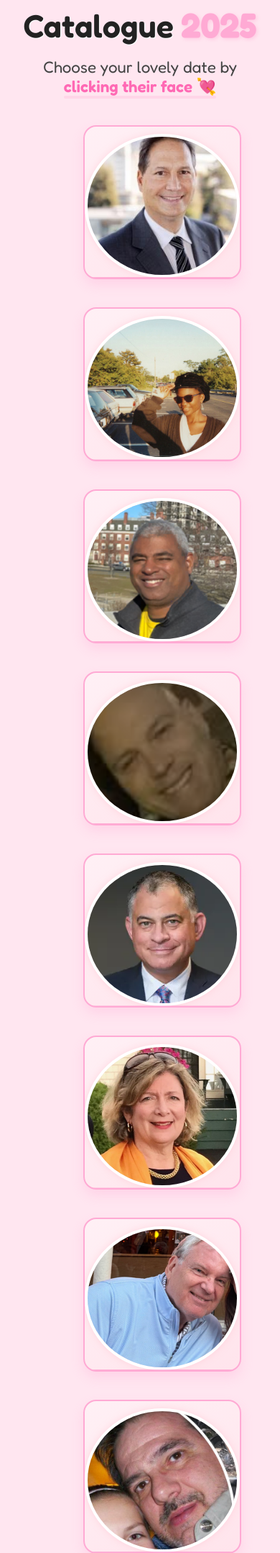
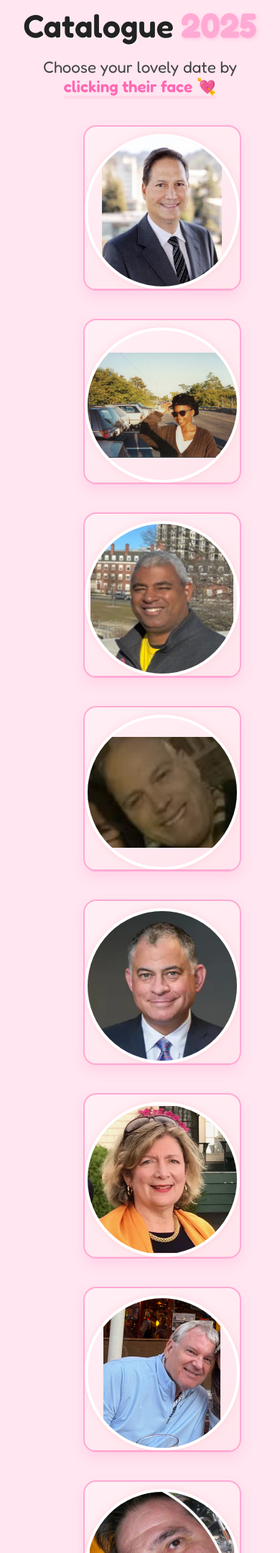
Before and after one commit to 1020robert/LampoonTech, a Flask app: page /image_flight_search in a window 390 px wide. Shown: the part 278-2436 px from the top of the page at 72% size. Run offline with Flask 3, Linux system fonts and the light colour scheme; a user stored in the database is signed in; some libraries are stand-ins or nearby versions.

Commit message:
Update styles.css

```diff
--- a/static/styles.css
+++ b/static/styles.css
@@ -212,7 +212,6 @@ footer {
     opacity: 1;
 }
 
-/* Profile Picture Styling */
 .image-grid img {
     width: 100%;
     height: 200px;
@@ -222,6 +221,16 @@ footer {
     box-shadow: 0 0 10px rgba(255, 192, 203, 0.5);
     margin-top: 10px;
 }
+
+/* Override for mobile: show full image */
+@media (max-width: 576px) {
+    .image-grid img {
+        object-fit: contain;
+        height: auto;
+        aspect-ratio: 1 / 1; /* Keeps them square */
+    }
+}
+
 
 /* Caption Reveal */
 .image-grid p {
```
